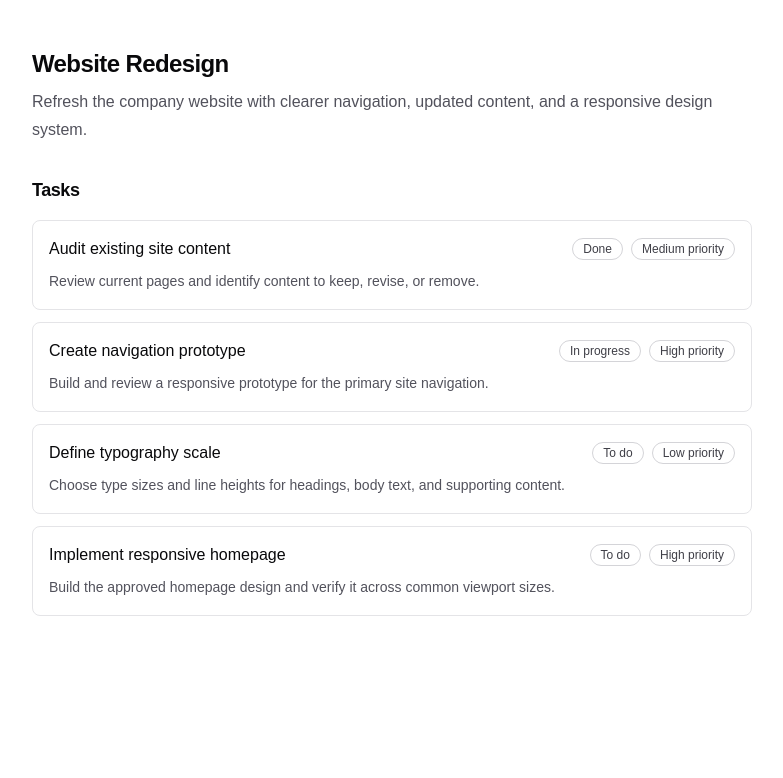
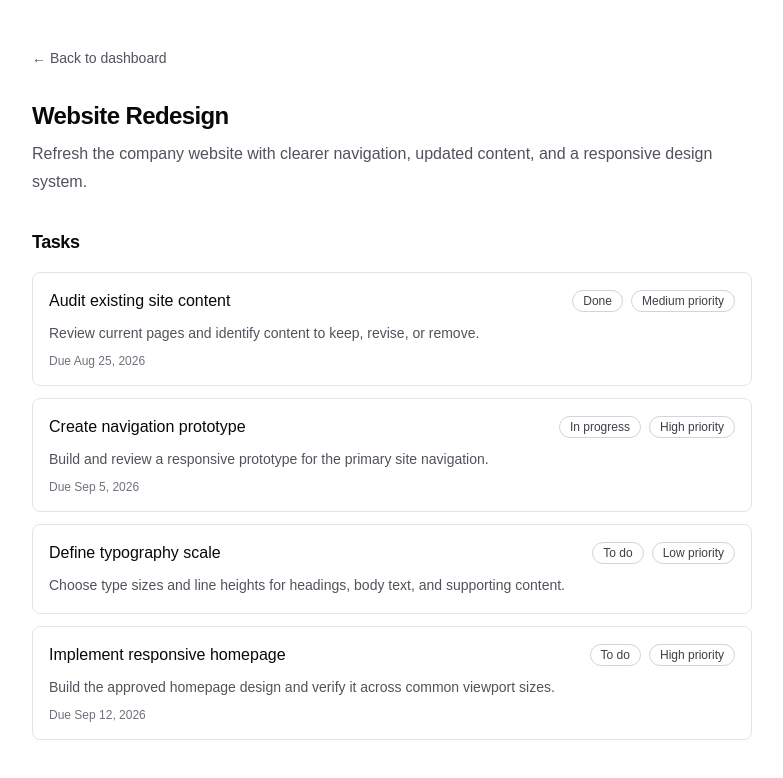
Before and after one commit to roryjarrard/waypoint, a Next.js app: page /projects/project-1 in a window 1280 px wide. Shown: the top 778 px of the page, without its empty margins (248-1031 px from the left). Built offline with nearby package versions, Linux system fonts and the light colour scheme.

Commit message:
feat: detail page updates with links

```diff
--- a/app/dashboard/page.tsx
+++ b/app/dashboard/page.tsx
@@ -1,7 +1,9 @@
 import { ProjectCard } from "@/components/ProjectCard";
-import { mockProjects, mockTasks } from "@/lib/mock-data";
+import { getProjects, getTasksByProjectId } from "@/lib/data";
 
-export default function DashboardPage() {
+export default async function DashboardPage() {
+  const projects = await getProjects();
+
   return (
     <main className="mx-auto flex w-full max-w-5xl flex-1 flex-col gap-8 px-6 py-12">
       <div className="flex flex-col gap-2">
@@ -13,16 +15,15 @@ export default function DashboardPage() {
         </p>
       </div>
 
-      {mockProjects.length === 0 ? (
+      {projects.length === 0 ? (
         <p className="text-sm text-zinc-600 dark:text-zinc-400">
           No projects yet.
         </p>
       ) : (
         <div className="grid grid-cols-1 gap-4 sm:grid-cols-2 lg:grid-cols-3">
-          {mockProjects.map((project) => {
-            const projectTasks = mockTasks.filter(
-              (task) => task.projectId === project.id,
-            );
+          {await Promise.all(
+            projects.map(async (project) => {
+              const projectTasks = await getTasksByProjectId(project.id);
               const completedTaskCount = projectTasks.filter(
                 (task) => task.status === "done",
               ).length;
@@ -35,7 +36,8 @@ export default function DashboardPage() {
                   totalTaskCount={projectTasks.length}
                 />
               );
-          })}
+            }),
+          )}
         </div>
       )}
     </main>
--- a/app/projects/[projectId]/page.tsx
+++ b/app/projects/[projectId]/page.tsx
@@ -1,24 +1,30 @@
+import Link from "next/link";
 import { notFound } from "next/navigation";
 import { TaskPriorityBadge } from "@/components/TaskPriorityBadge";
 import { TaskStatusBadge } from "@/components/TaskStatusBadge";
-import { mockProjects, mockTasks } from "@/lib/mock-data";
+import { getProjectById, getTasksByProjectId } from "@/lib/data";
 
 export default async function ProjectDetailPage({
   params,
 }: PageProps<"/projects/[projectId]">) {
   const { projectId } = await params;
-  const project = mockProjects.find((p) => p.id === projectId);
+  const project = await getProjectById(projectId);
 
   if (!project) {
     notFound();
   }
 
-  const projectTasks = mockTasks.filter(
-    (task) => task.projectId === project.id,
-  );
+  const projectTasks = await getTasksByProjectId(project.id);
 
   return (
     <main className="mx-auto flex w-full max-w-3xl flex-1 flex-col gap-8 px-6 py-12">
+      <Link
+        href="/dashboard"
+        className="text-sm font-medium text-zinc-600 hover:text-zinc-950 dark:text-zinc-400 dark:hover:text-zinc-50"
+      >
+        &larr; Back to dashboard
+      </Link>
+
       <div className="flex flex-col gap-2">
         <h1 className="text-2xl font-semibold tracking-tight text-zinc-950 dark:text-zinc-50">
           {project.name}
@@ -56,6 +62,16 @@ export default async function ProjectDetailPage({
                 <p className="text-sm leading-6 text-zinc-600 dark:text-zinc-400">
                   {task.description}
                 </p>
+                {task.dueDate && (
+                  <p className="text-xs text-zinc-500 dark:text-zinc-500">
+                    Due{" "}
+                    {new Date(task.dueDate).toLocaleDateString(undefined, {
+                      month: "short",
+                      day: "numeric",
+                      year: "numeric",
+                    })}
+                  </p>
+                )}
               </li>
             ))}
           </ul>
--- /dev/null
+++ b/lib/data.ts
@@ -0,0 +1,16 @@
+import type { Project, Task } from "@/lib/types";
+import { mockProjects, mockTasks } from "@/lib/mock-data";
+
+export async function getProjects(): Promise<Project[]> {
+  return mockProjects;
+}
+
+export async function getProjectById(
+  projectId: string,
+): Promise<Project | undefined> {
+  return mockProjects.find((project) => project.id === projectId);
+}
+
+export async function getTasksByProjectId(projectId: string): Promise<Task[]> {
+  return mockTasks.filter((task) => task.projectId === projectId);
+}
```
Lines whose indentation alone changed are shown as unchanged.
